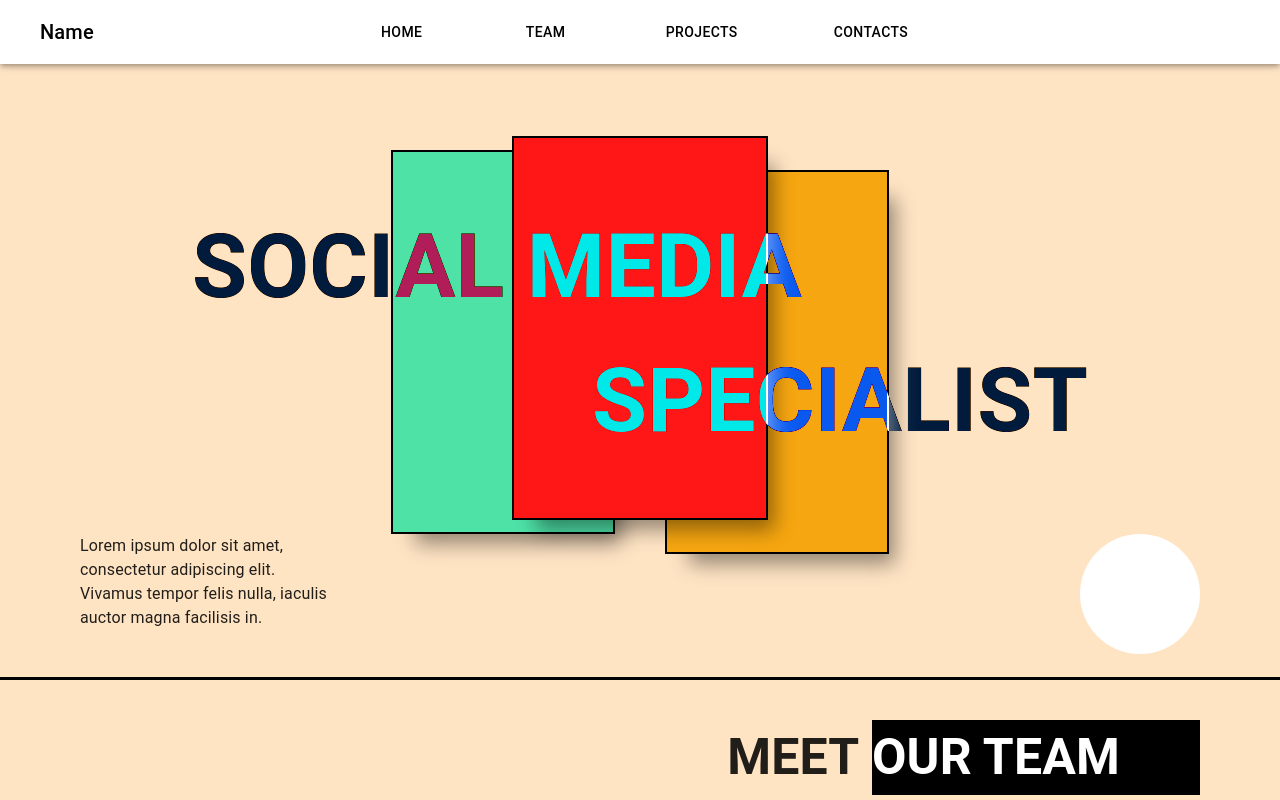
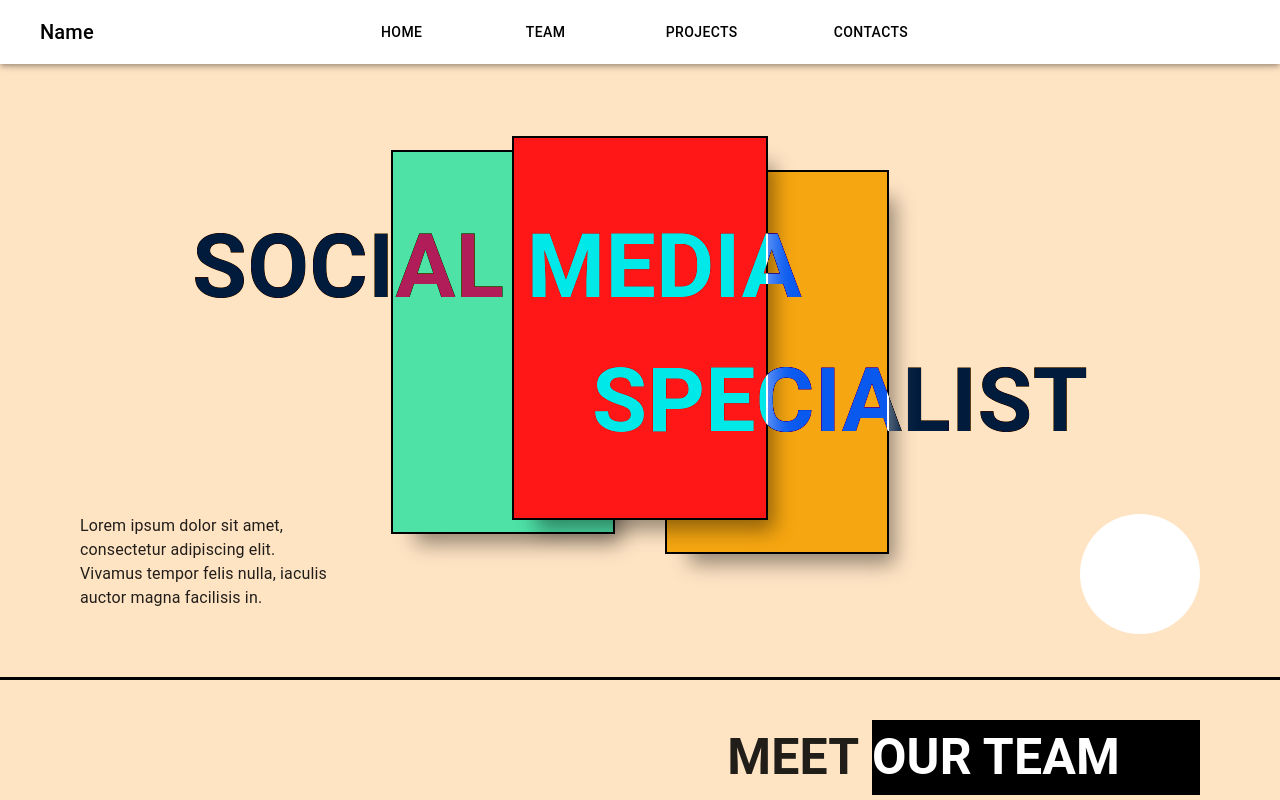
Before and after one commit to SalvianAF/template2-porto, a Next.js app: page / in a window 1280 px wide. Shown: the top 800 px of the page. Built offline with nearby package versions, Linux system fonts and the light colour scheme.

Commit message:
fix home footer

```diff
--- a/styles/Home.module.css
+++ b/styles/Home.module.css
@@ -81,7 +81,8 @@
   width: 100%;
   display: flex;
   justify-content: space-between;
-  margin-top: -20px;
+  margin-top: -40px;
+  margin-bottom: 20px
 }
 .home-footer p{
   width: 250px;
```
